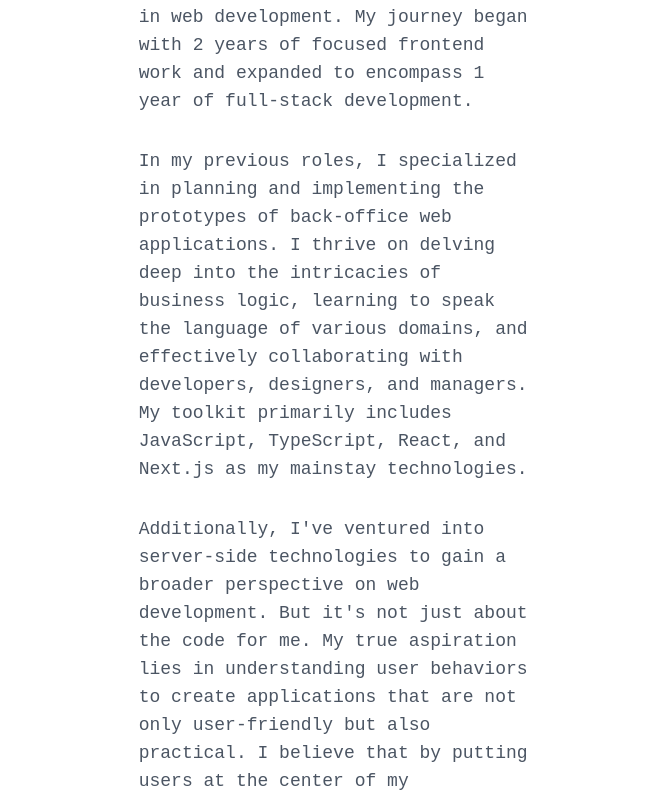
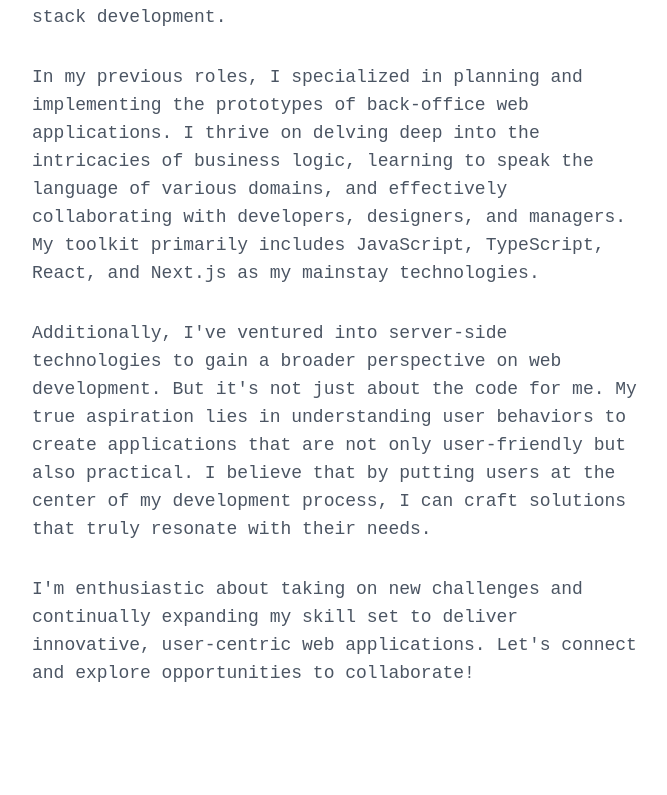
Before and after one commit to nbblk/nbblk.github.io, a SvelteKit app: page / in a window 1280 px wide. Shown: the part 485-1280 px from the top of the page, without its empty margins (304-971 px from the left). Built offline with nearby package versions, Linux system fonts and the light colour scheme.

Commit message:
style: width and bottom margin

```diff
--- a/src/routes/+page.svelte
+++ b/src/routes/+page.svelte
@@ -1,5 +1,5 @@
 <div class="w-full h-screen mt-20 flex flex-col justify-start items-center gap-8">
-	<div class="w-full md:w-1/3 p-4 flex flex-col justify-center items-center gap-12">
+	<div class="w-full md:w-2/4 p-4 flex flex-col justify-center items-center gap-12">
 		<section
 			class="w-full flex flex-col md:flex-row md:flex-row-reverse justify-center items-start gap-4"
 		>
@@ -47,5 +47,6 @@
 				to collaborate!
 			</p>
 		</section>
+		<footer class="h-[80px]" />
 	</div>
 </div>
```
